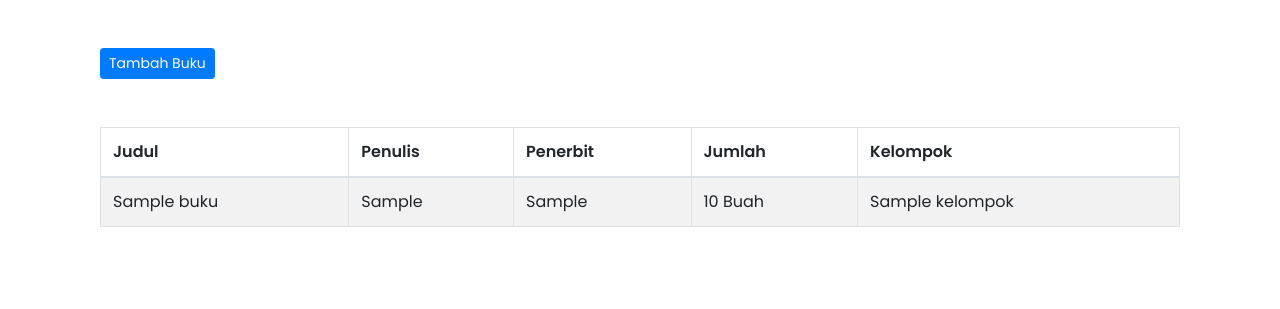
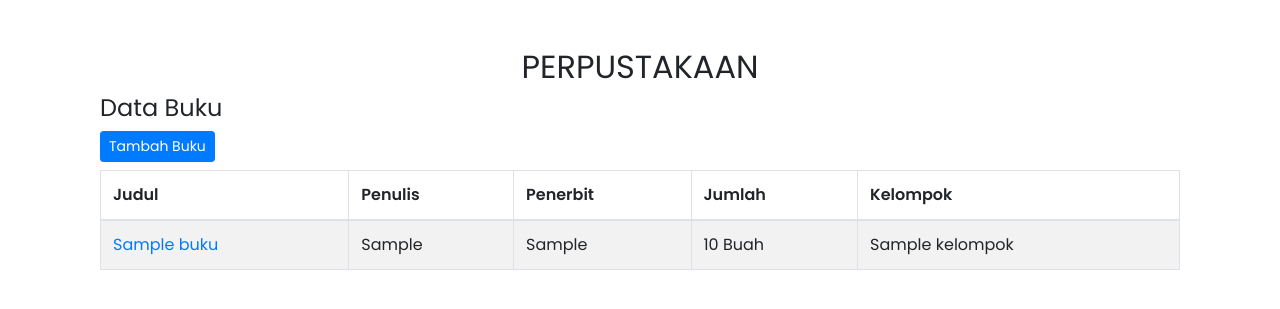
Before and after one commit to abgvin/perpus, a Django app: page /buku/ in a window 1280 px wide. Shown: the part 63-372 px from the top of the page. Run offline with Django 3.2, Linux system fonts and the light colour scheme; tables that the repository leaves empty hold one stand-in row (values such as "Sample post"); some libraries are stand-ins or nearby versions.

Commit message:
crud mengubah data

```diff
--- a/perpus/urls.py
+++ b/perpus/urls.py
@@ -1,12 +1,11 @@
 from django.contrib import admin
 from django.urls import path
-from perpustakaan.views import buku, penerbit, tambah_buku
+from perpustakaan.views import *
 
 urlpatterns = [
     path('admin/', admin.site.urls),
-    path('', buku),
-    path('buku/', buku),
-    path('penerbit/', penerbit),
-    path('tambah-buku/', tambah_buku),
-
+    path('penerbit/', penerbit, name='penerbit'),
+    path('buku/', buku, name='buku'),
+    path('buku/tambah/', tambah_buku, name='tambah_buku'),
+    path('buku/ubah/<int:id_buku>', ubah_buku, name='ubah_buku'),
 ]
--- a/perpustakaan/templates/buku.html
+++ b/perpustakaan/templates/buku.html
@@ -2,7 +2,8 @@
 
 {% block content %}
   <div class="container">
-    <a href="/tambah-buku/" class="btn btn-primary btn-sm mb-5">Tambah Buku</a>
+    <h4>Data Buku</h4>
+    <a href="/tambah-buku/" class="btn btn-primary btn-sm mb-2">Tambah Buku</a>
     <table class="table table-bordered table-hover table-striped">
       <thead>
         <tr>
@@ -16,7 +17,7 @@
       <tbody>
       {% for book in books %}
           <tr>
-            <td>{{ book.judul }}</td>
+            <td><a href="{% url 'ubah_buku' book.id %}">{{ book.judul }}</a></td>
             <td>{{ book.penulis }}</td>
             <td>{{ book.penerbit }}</td>
             <td>{{ book.jumlah }} Buah</td>
--- a/perpustakaan/views.py
+++ b/perpustakaan/views.py
@@ -1,11 +1,31 @@
-from django.shortcuts import render
+from django.shortcuts import render, redirect
 from perpustakaan.models import Buku
 from perpustakaan.form import FormBuku
+from django.contrib import messages
+
+def ubah_buku(request, id_buku):
+    buku = Buku.objects.get(id=id_buku)
+    template = 'ubah-buku.html'
+    page_title = 'Edit Buku'
+    if request.POST:
+        form = FormBuku(request.POST, request.FILES, instance=buku)
+        if form.is_valid():
+            form.save()
+            messages.success(request, "Data Berhasil diperbaharui!")
+            return redirect('ubah_buku', id_buku=id_buku)
+    else:
+        form = FormBuku(instance=buku)
+        konteks = {
+            'form':form,
+            'buku':buku,
+            'page_title':page_title,
+        }
+    return render(request, template, konteks)
+
 
 def buku(request):
     page_title = 'Books'
     books = Buku.objects.all()
-    # ? books = Buku.objects.filter(kelompok__nama='Produktif')[:2]
 
     datas = {
         'page_title': page_title,
--- a/templates/base.html
+++ b/templates/base.html
@@ -37,6 +37,7 @@
   </nav>
 
   <div class="container">
+    <h2 class="text-center">PERPUSTAKAAN</h2>
     {% block content %}
     {% endblock %}
   </div>
```
Also changed, not shown: perpustakaan/templates/ubah-buku.html (added, +25 -0 lines).
